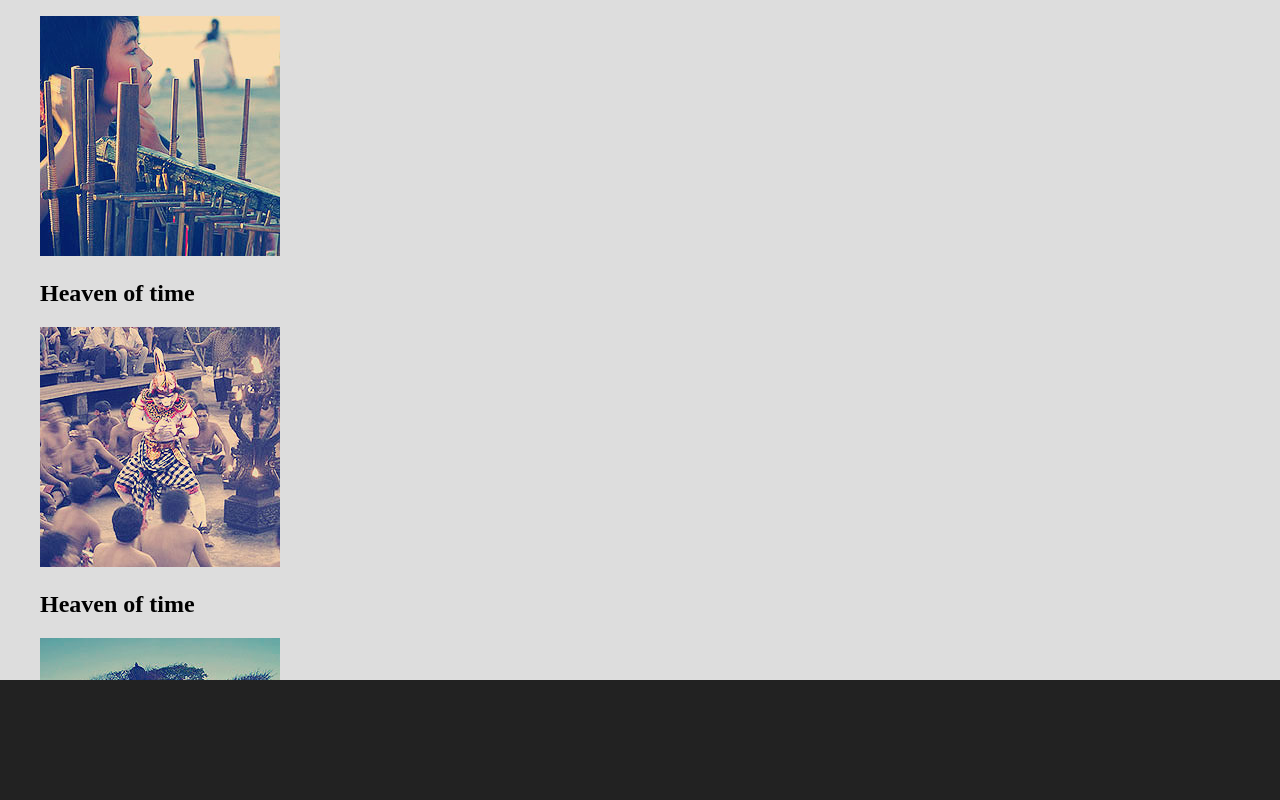
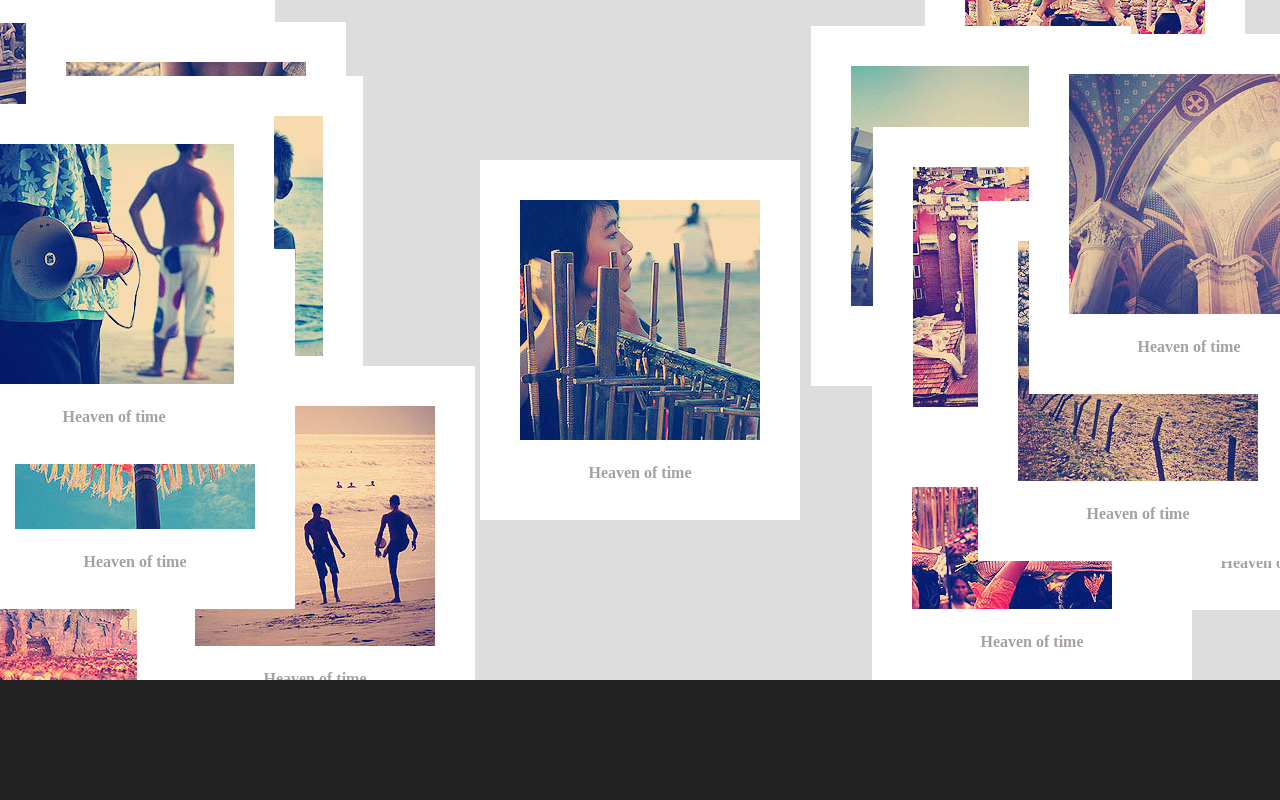
Before and after one commit to akeymo/gallery-by-react, a React app: page / in a window 1280 px wide. Built offline with nearby package versions, Linux system fonts and the light colour scheme.

Commit message:
add images random layout

```diff
--- a/src/index.js
+++ b/src/index.js
@@ -1,5 +1,5 @@
 import React from 'react';
-import { render } from 'react-dom';
+import ReactDOM, { render } from 'react-dom';
 
 import './styles/main.scss';
 
@@ -19,17 +19,26 @@ imgDatas = ((imgDatasArr) => {
 
 })(imgDatas);
 
+// 获取区间内的随机值
+let getRangeRandom = (low, high) => Math.floor(Math.random()*(high - low) + low);
+
 class ImgFigure extends React.Component{
 	constructor(props){
 		super(props);
 	}
 
 	render(){
+
+		let styleObj = {};
+		if(this.props.arrange.pos){
+			styleObj = this.props.arrange.pos
+		}
+
 		return(
-			<figure>
+			<figure className="img-figure" style={styleObj}>
 				<img src={this.props.data.imageURL} alt={this.props.data.title}/>
 				<figcaption>
-					<h2>{this.props.data.title}</h2>
+					<h2 className="img-title">{this.props.data.title}</h2>
 				</figcaption>
 			</figure>
 		)
@@ -40,18 +49,134 @@ class GalleryByReactApp extends React.Component {
 
 	constructor(props){
 		super(props);
+
+		this.state = {
+			imgsArrangeArr: []
+		}
+
+		this.constant = {
+			centerPos:{
+				left:0,
+				top:0
+			},
+			hPosRange: {
+				//水平方向的取值范围
+				leftSecX: [0,0],
+				rigthSecX: [0,0],
+				y: [0,0]
+			},
+			vPosRange: {
+				//垂直方向的取值范围
+				x: [0,0],
+				topY: [0,0]
+			}
+		}
+	}
+
+	/*
+	 * 重新布局所有图片
+	 * @param centerIndex 指定居中排布哪个图片
+	 */
+	rearrange(centerIndex){
+		let imgsArrangeArr = this.state.imgsArrangeArr;
+		let imgsArrangeTopArr = [];
+		let topImgNum = Math.floor(Math.random()*2); //返回0或1的随机整数
+		let topImgSpliceIndex = 0;
+		let imgsArrangeCenterArr = imgsArrangeArr.splice(centerIndex,1);
+
+		// 居中图片的位置信息
+		imgsArrangeCenterArr[0].pos = this.constant.centerPos;
+		// 布局上侧的图片
+		topImgSpliceIndex = Math.floor(Math.random() * (imgsArrangeArr.length - topImgNum));
+		imgsArrangeTopArr = imgsArrangeArr.splice(topImgSpliceIndex,topImgNum);
+		imgsArrangeTopArr.forEach((value, index) => {
+			imgsArrangeTopArr[index].pos = {
+				left: getRangeRandom(this.constant.vPosRange.x[0],this.constant.vPosRange.x[1]),
+				top: getRangeRandom(this.constant.vPosRange.topY[0], this.constant.vPosRange.topY[1])
+			}
+		});
+		// 布局两侧图片
+		for(let i=0,len=imgsArrangeArr.length,k=len/2;i<len;i++){
+			let hPosRangeLOrR = null;
+			if(i<k){
+				hPosRangeLOrR = this.constant.hPosRange.leftSecX
+			}else{
+				hPosRangeLOrR = this.constant.hPosRange.rigthSecX
+			}
+
+			imgsArrangeArr[i].pos = {
+				left: getRangeRandom(hPosRangeLOrR[0],hPosRangeLOrR[1]),
+				top: getRangeRandom(this.constant.hPosRange.y[0],this.constant.hPosRange.y[1])
+			}
+		}
+
+		// 将取出的图片重新放回数组
+		if(imgsArrangeTopArr && imgsArrangeTopArr[0]){
+			imgsArrangeArr.splice(topImgSpliceIndex,0,imgsArrangeTopArr[0])
+		}
+		imgsArrangeArr.splice(centerIndex,0,imgsArrangeCenterArr[0]);
+		console.log(imgsArrangeArr)
+		this.setState({
+			imgsArrangeArr: imgsArrangeArr
+		})
+	}
+
+	componentDidMount(){
+		// 舞台大小
+		let stageDom = ReactDOM.findDOMNode(this.refs.stage);
+		let stageW = stageDom.scrollWidth,
+			stageH = stageDom.scrollHeight,
+			halfStageW = Math.ceil(stageW / 2),
+			halfStageH = Math.ceil(stageH / 2);
+
+		//一个ImgFigure的大小
+		let imgFigureDom = ReactDOM.findDOMNode(this.refs.imgFigure0);
+		let imgW = imgFigureDom.scrollWidth,
+			imgH = imgFigureDom.scrollHeight,
+			halfImgW = Math.ceil(imgW / 2),
+			halfImgH = Math.ceil(imgH / 2);
+
+		//计算中心图片位置点
+		this.constant.centerPos.left = halfStageW - halfImgW;
+		this.constant.centerPos.top = halfStageH - halfImgH;
+
+		// 计算水平方向取值
+		this.constant.hPosRange.leftSecX[0] = -halfImgW;
+		this.constant.hPosRange.leftSecX[1] = halfStageW - halfImgW * 3;
+		this.constant.hPosRange.rigthSecX[0] = halfStageW + halfImgW;
+		this.constant.hPosRange.rigthSecX[1] = stageW - halfImgW;
+		this.constant.hPosRange.y[0] = -halfImgH;
+		this.constant.hPosRange.y[1] = stageH - halfImgH;
+
+		// 计算垂直方向取值
+		this.constant.vPosRange.x[0] = halfStageW - imgW;
+		this.constant.vPosRange.x[1] = halfStageW;
+		this.constant.vPosRange.topY[0] = - halfImgH;
+		this.constant.vPosRange.topY[1] = halfStageH - halfImgH * 3;
+
+		this.rearrange(0);
 	}
 
 	render(){
 
 		let controllerUnits = [];
 		let ImgFigures = [];
-		imgDatas.forEach((value) => {
-			ImgFigures.push(<ImgFigure data={value}/>);
+		imgDatas.forEach((value, index) => {
+
+			if(!this.state.imgsArrangeArr[index]){
+				this.state.imgsArrangeArr[index] = {
+					pos:{
+						left:0,
+						top:0
+					}
+				}
+			}
+
+			ImgFigures.push(<ImgFigure data={value} key={index} ref={`imgFigure${index}`} arrange={this.state.imgsArrangeArr[index]}/>);
 		});
 
 		return (
-			<section className="stage">
+			<section className="stage" ref="stage">
 				<section className="img-sec">
 					{ImgFigures}
 				</section>
--- a/src/styles/main.scss
+++ b/src/styles/main.scss
@@ -25,6 +25,27 @@ html, body{
 	height:100%;
 	overflow:hidden;
 	background-color:#ddd;
+	@at-root{
+		.img-figure{
+			position:absolute;
+			width:320px;
+			height:360px;
+			margin: 0;
+			padding:40px;
+			background-color:#fff;
+			box-sizing:border-box;
+		}
+
+		figcaption{
+			text-align: center;
+
+			.img-title{
+				margin:20px 0 0 0;
+				color:#a7a0a2;
+				font-size:16px;
+			}
+		}
+	}
 }
 
 /*controller*/
```
